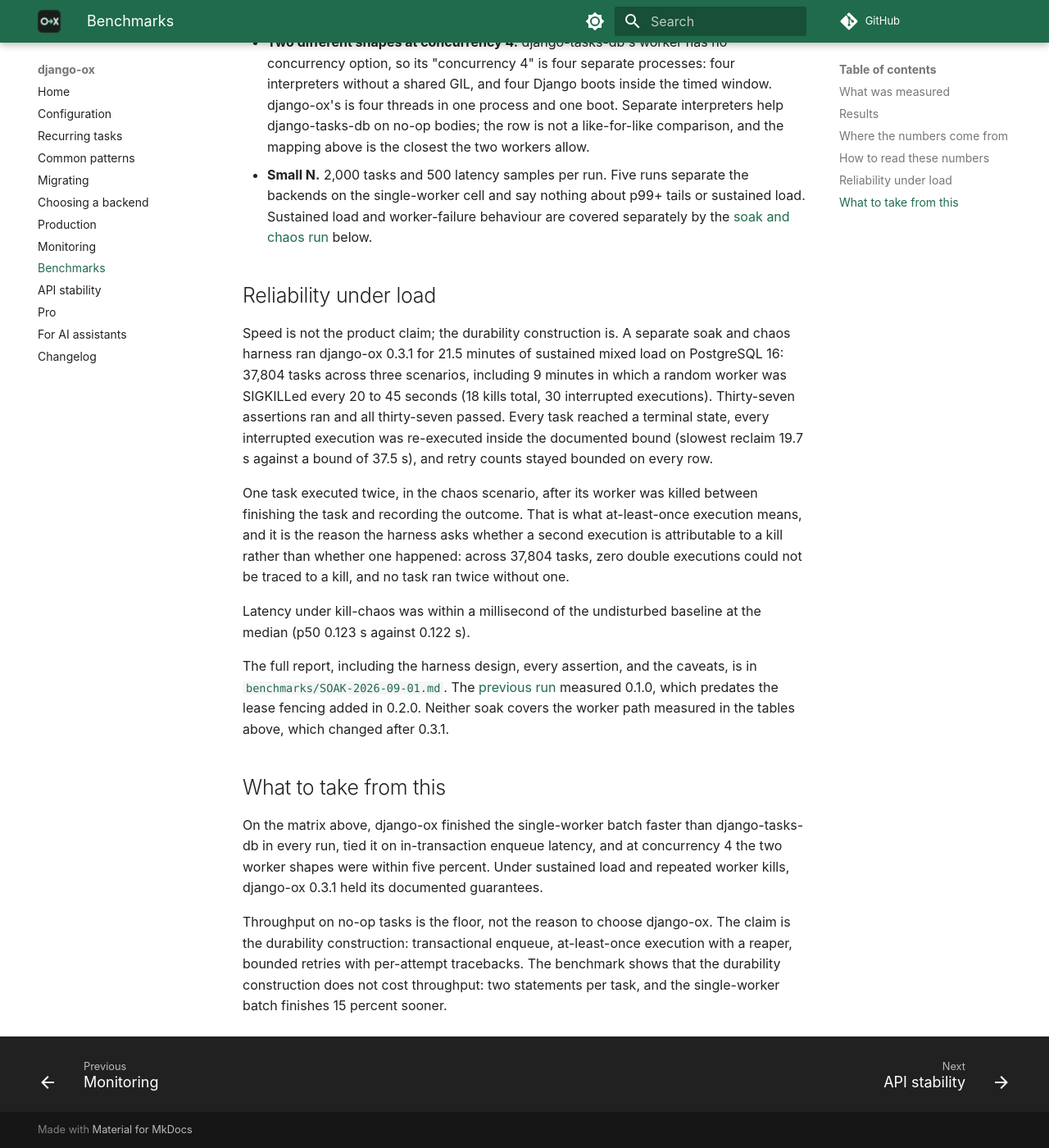
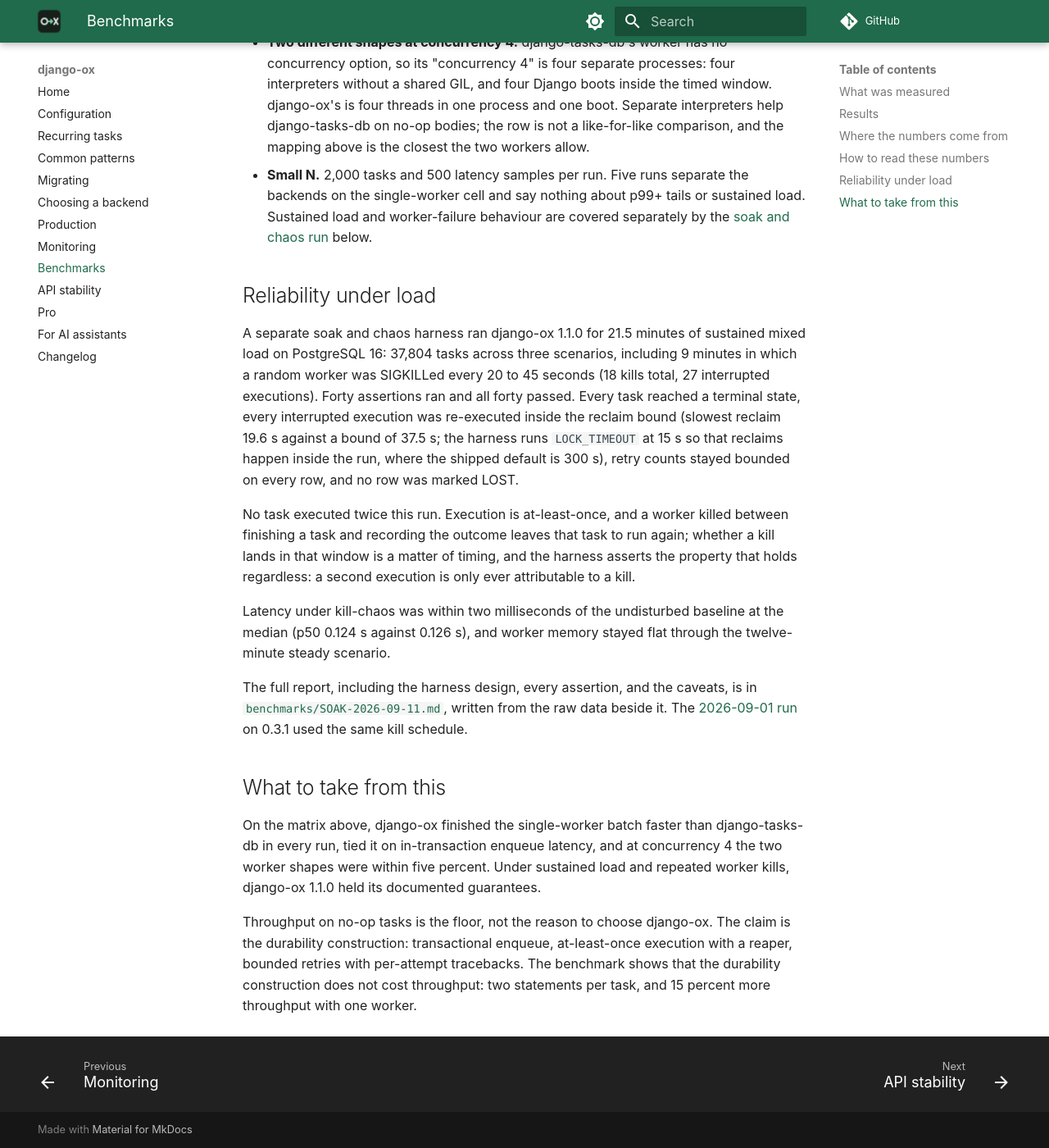
Before and after one commit to oxpull/django-ox, an MkDocs documentation site: the page built from docs/benchmarks.md, in a window 1280 px wide and 1400 px high, scrolled down 2839 px. Shown: the whole window at 82% size. Built offline with MkDocs 1.6.1 and Material for MkDocs 9.7.7, drawn with Linux system fonts in a browser that asks for light colours; comment, search, counter and statistics services are not loaded.

Commit message:
Run the soak and chaos harness on 1.1.0
Twenty-one and a half minutes of sustained mixed load on PostgreSQL 16,
three producers at ten tasks a second each, same seed as the 2026-09-01
run so the kill schedule is identical: 37,804 tasks, 18 kills, 27
interrupted executions all re-executed inside the reclaim bound, no
double execution, no unexpected exit. Forty assertions, all passed. The
report and the raw data sit beside the earlier ones, and the benchmarks
page and README quote this run.

The harness asserts every status the package writes. LOST and DISCARDED
are terminal. A task built to fail ends FAILED, or LOST when a kill
lands on its final attempt, because the reaper records a lost lease
rather than guessing an outcome it did not see. One assertion covers
LOST on its own: it is reachable only from a kill on the final attempt,
and every LOST row must carry all three marks, attempts exhausted, the
abandoned lease recorded, and an interrupted execution behind it.

```diff
--- a/docs/benchmarks.md
+++ b/docs/benchmarks.md
@@ -114,43 +114,42 @@
 
 ## Reliability under load
 
-Speed is not the product claim; the durability construction is. A
-separate soak and chaos harness ran django-ox 0.3.1 for 21.5 minutes of
-sustained mixed load on PostgreSQL 16: 37,804 tasks across three
-scenarios, including 9 minutes in which a random worker was SIGKILLed
-every 20 to 45 seconds (18 kills total, 30 interrupted executions).
-Thirty-seven assertions ran and all thirty-seven passed. Every task
-reached a terminal state, every interrupted execution was re-executed
-inside the documented bound (slowest reclaim 19.7 s against a bound of
-37.5 s), and retry counts stayed bounded on every row.
+A separate
+soak and chaos harness ran django-ox 1.1.0 for 21.5 minutes of sustained
+mixed load on PostgreSQL 16: 37,804 tasks across three scenarios,
+including 9 minutes in which a random worker was SIGKILLed every 20 to 45
+seconds (18 kills total, 27 interrupted executions). Forty assertions
+ran and all forty passed. Every task reached a terminal state, every
+interrupted execution was re-executed inside the reclaim bound (slowest reclaim 19.6 s against a bound of 37.5 s;
+the harness runs `LOCK_TIMEOUT` at 15 s so that reclaims happen inside the
+run, where the shipped default is 300 s), retry counts stayed bounded on every
+row, and no row was marked LOST.
 
-One task executed twice, in the chaos scenario, after its worker was
-killed between finishing the task and recording the outcome. That is what
-at-least-once execution means, and it is the reason the harness asks
-whether a second execution is attributable to a kill rather than whether
-one happened: across 37,804 tasks, zero double executions could not be
-traced to a kill, and no task ran twice without one.
+No task executed twice this run. Execution is at-least-once, and a worker
+killed between finishing a task and recording the outcome leaves that task
+to run again; whether a kill lands in that window is a matter of timing,
+and the harness asserts the property that holds regardless: a second
+execution is only ever attributable to a kill.
 
-Latency under kill-chaos was within a millisecond of the undisturbed
-baseline at the median (p50 0.123 s against 0.122 s).
+Latency under kill-chaos was within two milliseconds of the undisturbed
+baseline at the median (p50 0.124 s against 0.126 s), and worker memory
+stayed flat through the twelve-minute steady scenario.
 
 The full report, including the harness design, every assertion, and the
 caveats, is in
-[`benchmarks/SOAK-2026-09-01.md`](https://github.com/oxpull/django-ox/blob/main/benchmarks/SOAK-2026-09-01.md).
-The [previous run](https://github.com/oxpull/django-ox/blob/main/benchmarks/SOAK-2026-08-16.md)
-measured 0.1.0, which predates the lease fencing added in 0.2.0. Neither
-soak covers the worker path measured in the tables above, which changed
-after 0.3.1.
+[`benchmarks/SOAK-2026-09-11.md`](https://github.com/oxpull/django-ox/blob/main/benchmarks/SOAK-2026-09-11.md),
+written from the raw data beside it. The
+[2026-09-01 run](https://github.com/oxpull/django-ox/blob/main/benchmarks/SOAK-2026-09-01.md)
+on 0.3.1 used the same kill schedule.
 
 ## What to take from this
 
 On the matrix above, django-ox finished the single-worker batch faster than
 django-tasks-db in every run, tied it on in-transaction enqueue latency, and at
 concurrency 4 the two worker shapes were within five percent. Under sustained
-load and repeated worker kills, django-ox 0.3.1 held its documented guarantees.
+load and repeated worker kills, django-ox 1.1.0 held its documented guarantees.
 
 Throughput on no-op tasks is the floor, not the reason to choose django-ox. The
 claim is the durability construction: transactional enqueue, at-least-once
 execution with a reaper, bounded retries with per-attempt tracebacks. The
-benchmark shows that the durability construction does not cost throughput: two
-statements per task, and the single-worker batch finishes 15 percent sooner.
+benchmark shows that the durability construction does not cost throughput: two statements per task, and 15 percent more throughput with one worker.
```
Also changed, not shown: README.md (+13 -17 lines), benchmarks/README.md (+1 -1 lines), benchmarks/SOAK-2026-09-01.md (+4 -6 lines), benchmarks/SOAK-2026-09-11.md (added, +115 -0 lines), docs/llms-full.txt (+26 -27 lines), 2 other files.
